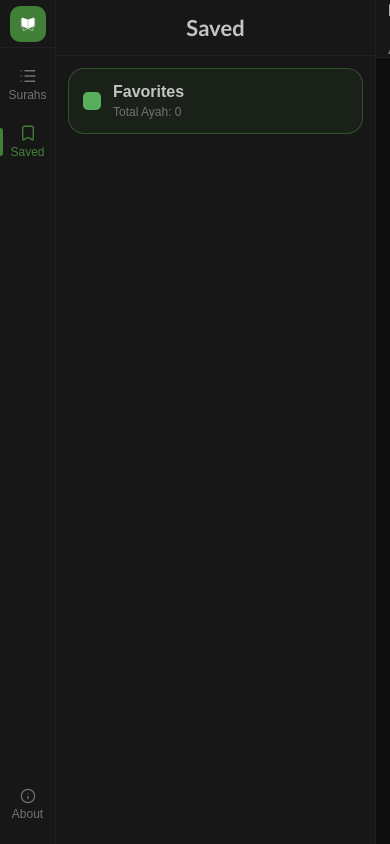
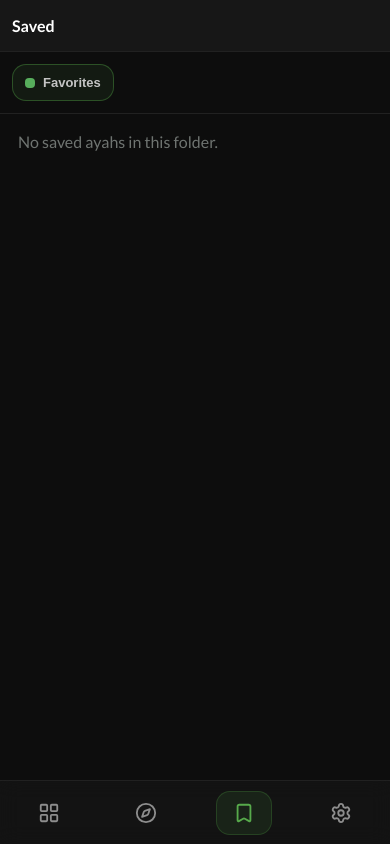
Before and after one commit to mhasan1122/Quran-App, a Next.js app in the folder frontend/: page /saved in a window 390 px wide. Built offline with nearby package versions, Linux system fonts and the light colour scheme; a web font is replaced by a local one.

Commit message:
Refactor mobile layout and styles: update SurahSidebar and AyahReader for improved responsiveness, add mobile bottom navigation, and enhance global styles for better UI consistency.

```diff
--- a/frontend/app/components/AyahReader.tsx
+++ b/frontend/app/components/AyahReader.tsx
@@ -132,8 +132,8 @@ export default function AyahReader({ surahNumber, onPrev, onNext }: Props) {
         ayah={selectedAyah}
         onClose={() => { setAddOpen(false); setSelectedAyah(null); }}
       />
-      {/* Top Bar */}
-      <div className="top-header" style={{ justifyContent: 'space-between', gap: 8 }}>
+      {/* Desktop-only top bar (mobile uses the app-level bar in page.tsx) */}
+      <div className="top-header hide-mobile" style={{ justifyContent: 'space-between', gap: 8 }}>
         <div style={{ display: 'flex', alignItems: 'center', gap: 8 }}>
           <button
             onClick={onPrev}
@@ -146,7 +146,7 @@ export default function AyahReader({ surahNumber, onPrev, onNext }: Props) {
             }}
           >
             <ChevronLeft size={14} />
-            <span className="hide-mobile">Prev</span>
+            <span>Prev</span>
           </button>
           <button
             onClick={onNext}
@@ -158,14 +158,11 @@ export default function AyahReader({ surahNumber, onPrev, onNext }: Props) {
               padding: '4px 8px', display: 'flex', alignItems: 'center', gap: 4, fontSize: 12,
             }}
           >
-            <span className="hide-mobile">Next</span>
+            <span>Next</span>
             <ChevronRight size={14} />
           </button>
         </div>
-
         <div style={{ flex: 1 }} />
-
-        <div style={{ width: 80 }} />
       </div>
 
       {/* Content */}
@@ -246,7 +243,7 @@ export default function AyahReader({ surahNumber, onPrev, onNext }: Props) {
                       </span>
                     </div>
                     <span style={{ fontSize: 11, color: 'var(--text-muted)' }}>
-                      {surahData.number}:{ayah.numberInSurah}
+                      <span className="ayah-ref-mobile">{surahData.number}:{ayah.numberInSurah}</span>
                     </span>
                   </div>
 
--- a/frontend/app/components/SurahSidebar.tsx
+++ b/frontend/app/components/SurahSidebar.tsx
@@ -34,8 +34,8 @@ export default function SurahSidebar({ activeSurah, onSelect, isOpen, onClose }:
     <div
       className={`surah-sidebar`}
       style={{
-        width: 'var(--sidebar-surah-width)',
-        minWidth: 'var(--sidebar-surah-width)',
+        width: '100%',
+        minWidth: 0,
         background: 'var(--bg-secondary)',
         borderRight: '1px solid var(--border-color)',
         display: 'flex',
--- a/frontend/app/globals.css
+++ b/frontend/app/globals.css
@@ -258,10 +258,26 @@ html, body {
 }
 
 @media (max-width: 480px) {
-  .surah-header-strip { padding: 14px 12px; }
-  .revelation-strip-icon { width: 16px; height: 16px; }
-  .surah-header-strip-spacer { width: 16px; }
-  .surah-header-strip-title { font-size: 0.98rem; }
+  .surah-header-strip { padding: 18px 12px 16px; }
+  .revelation-strip-icon { display: none; }
+  .surah-header-strip-spacer { display: none; }
+  .surah-header-strip-inner { max-width: none; }
+  .surah-header-strip-title {
+    font-size: 1.35rem;
+    font-weight: 800;
+    letter-spacing: 0.01em;
+  }
+  .surah-header-strip-meta {
+    font-size: 0.92rem;
+    margin-top: 8px;
+  }
+}
+
+/* Mobile ayah ref (matches QuranMazid look: green 1:1 on the left) */
+.ayah-ref-mobile {
+  font-size: 16px;
+  font-weight: 700;
+  color: var(--accent-gold);
 }
 
 /* Dark PNG silhouettes — sidebar list (darker panel bg) */
@@ -327,10 +343,54 @@ input[type="range"]::-webkit-slider-thumb { -webkit-appearance: none; appearance
   html, body { overflow: auto; }
   .tooltip { display: none; }
   .surah-sidebar {
-    position: fixed !important; left: 56px !important; top: 0 !important;
-    height: 100% !important; z-index: 50 !important;
-    transform: translateX(-110%); transition: transform 0.25s ease;
-    box-shadow: 4px 0 24px rgba(0,0,0,0.5);
+    position: relative !important;
+    left: auto !important;
+    top: auto !important;
+    height: 100% !important;
+    z-index: auto !important;
+    transform: none !important;
+    transition: none !important;
+    box-shadow: none !important;
+    border-right: none !important;
   }
-  .surah-sidebar.open { transform: translateX(0); }
 }
+
+/* Mobile bottom navigation (QuranMazid-like) */
+.mobile-bottom-nav {
+  position: fixed;
+  left: 0;
+  right: 0;
+  bottom: 0;
+  height: 64px;
+  background: rgba(20, 20, 20, 0.92);
+  border-top: 1px solid rgba(255, 255, 255, 0.06);
+  backdrop-filter: blur(10px);
+  display: flex;
+  align-items: center;
+  justify-content: space-around;
+  z-index: 300;
+}
+
+.mobile-bottom-nav__btn {
+  width: 56px;
+  height: 44px;
+  border-radius: 14px;
+  border: 1px solid transparent;
+  background: transparent;
+  color: rgba(255, 255, 255, 0.52);
+  display: inline-flex;
+  align-items: center;
+  justify-content: center;
+  cursor: pointer;
+  transition: background 0.15s ease, color 0.15s ease, border-color 0.15s ease;
+}
+
+.mobile-bottom-nav__btn.active {
+  background: rgba(65, 127, 56, 0.16);
+  border-color: rgba(65, 127, 56, 0.35);
+  color: var(--accent-gold-light);
+}
+
+.mobile-bottom-nav__btn:active {
+  transform: scale(0.96);
+}
--- a/frontend/app/page.tsx
+++ b/frontend/app/page.tsx
@@ -1,13 +1,15 @@
 'use client';
 import { useState, useEffect, useRef } from 'react';
-import { Settings, Menu, Search } from 'lucide-react';
+import { Settings, Menu, Search, LayoutGrid, Compass, Bookmark } from 'lucide-react';
 import IconSidebar from './components/IconSidebar';
 import SurahSidebar from './components/SurahSidebar';
 import AyahReader from './components/AyahReader';
 import SearchPanel from './components/SearchPanel';
 import SettingsPanel from './components/SettingsPanel';
+import { useRouter } from 'next/navigation';
 
 export default function Home() {
+  const router = useRouter();
   const [activeSurah, setActiveSurah] = useState(1);
   const [activePanel, setActivePanel] = useState('surah');
   const [surahSidebarOpen, setSurahSidebarOpen] = useState(false);
@@ -45,28 +47,41 @@ export default function Home() {
 
   return (
     <div style={{ display: 'flex', height: '100vh', overflow: 'hidden', background: 'var(--bg-primary)' }}>
-      {/* Mobile overlay */}
-      {isMobile && surahSidebarOpen && (
-        <div onClick={() => setSurahSidebarOpen(false)} style={{ position: 'fixed', inset: 0, background: 'rgba(0,0,0,0.6)', zIndex: 45 }} />
+      {/* Desktop left rails */}
+      {!isMobile && (
+        <>
+          <IconSidebar activePanel={activePanel} onPanelChange={handlePanelChange} />
+          <div
+            style={{
+              width: 'var(--sidebar-surah-width)',
+              minWidth: 'var(--sidebar-surah-width)',
+              display: showLeftPanel ? 'flex' : 'none',
+              flexDirection: 'column',
+            }}
+          >
+            <SurahSidebar
+              activeSurah={activeSurah}
+              onSelect={handleSurahSelect}
+              isOpen={true}
+              onClose={() => setSurahSidebarOpen(false)}
+            />
+          </div>
+        </>
       )}
 
-      {/* Icon Sidebar */}
-      <IconSidebar activePanel={activePanel} onPanelChange={handlePanelChange} />
-
-      {/* Surah Sidebar (desktop: always in middle, mobile: drawer) */}
-      <div style={{
-        width: 'var(--sidebar-surah-width)', minWidth: 'var(--sidebar-surah-width)',
-        display: showLeftPanel ? 'flex' : (isMobile ? 'flex' : 'none'),
-        flexDirection: 'column',
-        ...(isMobile ? {
-          position: 'fixed', left: 56, top: 0, height: '100%', zIndex: 50,
-          transform: surahSidebarOpen ? 'translateX(0)' : 'translateX(-110%)',
-          transition: 'transform 0.25s ease',
-          boxShadow: surahSidebarOpen ? '4px 0 24px rgba(0,0,0,0.5)' : 'none',
-        } : {}),
-      }}>
-        <SurahSidebar activeSurah={activeSurah} onSelect={handleSurahSelect} isOpen={surahSidebarOpen} onClose={() => setSurahSidebarOpen(false)} />
-      </div>
+      {/* Mobile surah overlay (full screen, no sidebar) */}
+      {isMobile && surahSidebarOpen && (
+        <div style={{ position: 'fixed', inset: 0, zIndex: 220, background: 'rgba(0,0,0,0.72)', backdropFilter: 'blur(6px)' }}>
+          <div style={{ position: 'absolute', inset: 0, background: 'var(--bg-secondary)' }}>
+            <SurahSidebar
+              activeSurah={activeSurah}
+              onSelect={handleSurahSelect}
+              isOpen={true}
+              onClose={() => setSurahSidebarOpen(false)}
+            />
+          </div>
+        </div>
+      )}
 
       {/* Search modal overlay */}
       {showSearchModal && (
@@ -104,7 +119,17 @@ export default function Home() {
       )}
 
       {/* Main Content */}
-      <div style={{ flex: 1, display: 'flex', flexDirection: 'column', overflow: 'hidden', position: 'relative', minWidth: 0 }}>
+      <div
+        style={{
+          flex: 1,
+          display: 'flex',
+          flexDirection: 'column',
+          overflow: 'hidden',
+          position: 'relative',
+          minWidth: 0,
+          paddingBottom: isMobile ? 72 : 0,
+        }}
+      >
         {/* Desktop navbar */}
         {!isMobile && (
           <div className="top-header" style={{ justifyContent: 'space-between', gap: 10 }}>
@@ -159,27 +184,96 @@ export default function Home() {
 
         {/* Mobile header bar */}
         {isMobile && (
-          <div style={{
-            height: 48, background: 'var(--bg-secondary)', borderBottom: '1px solid var(--border-color)',
-            display: 'flex', alignItems: 'center', justifyContent: 'space-between', padding: '0 12px', flexShrink: 0,
-            marginBottom: 12,
-          }}>
-            <button onClick={() => { setActivePanel('surah'); setSurahSidebarOpen(true); }}
-              style={{ background: 'none', border: 'none', color: 'var(--text-secondary)', cursor: 'pointer', padding: 4, display: 'flex', alignItems: 'center', gap: 6 }}>
+          <div
+            className="mobile-appbar"
+            style={{
+              height: 52,
+              background: 'var(--bg-secondary)',
+              borderBottom: '1px solid var(--border-color)',
+              display: 'flex',
+              alignItems: 'center',
+              padding: '0 10px',
+              flexShrink: 0,
+            }}
+          >
+            <button
+              onClick={() => {
+                setActivePanel('surah');
+                setSurahSidebarOpen(true);
+              }}
+              aria-label="Open surah list"
+              style={{
+                width: 40,
+                height: 40,
+                borderRadius: 12,
+                background: 'rgba(255,255,255,0.04)',
+                border: '1px solid rgba(255,255,255,0.06)',
+                color: 'var(--accent-gold)',
+                cursor: 'pointer',
+                display: 'inline-flex',
+                alignItems: 'center',
+                justifyContent: 'center',
+                flexShrink: 0,
+              }}
+            >
               <Menu size={18} />
-              <span style={{ fontSize: 13 }}>Surahs</span>
             </button>
-            <div style={{ display: 'flex', alignItems: 'center', gap: 8 }}>
-              <img src="/quran%20icon.svg" alt="" width={26} height={26} style={{ display: 'block' }} />
-              <span style={{ fontSize: 13, fontWeight: 600, color: 'var(--text-primary)' }}>Quran Mazid</span>
+
+            <div style={{ display: 'flex', alignItems: 'center', gap: 10, marginLeft: 10, flex: 1, minWidth: 0 }}>
+              <span
+                style={{
+                  fontSize: 16,
+                  fontWeight: 700,
+                  color: 'var(--accent-on-primary)',
+                  letterSpacing: '0.01em',
+                  whiteSpace: 'nowrap',
+                  overflow: 'hidden',
+                  textOverflow: 'ellipsis',
+                }}
+              >
+                Quran Mazid
+              </span>
             </div>
-            <div style={{ fontSize: 14, fontWeight: 400, color: '#787D7A', lineHeight: '20px', whiteSpace: 'nowrap', overflow: 'hidden', textOverflow: 'ellipsis' }}>
-                Read, Study, and Learn The Quran
-              </div>
-            <button onClick={() => setSettingsOpen(v => !v)}
-              style={{ background: 'none', border: 'none', color: 'var(--text-secondary)', cursor: 'pointer', padding: 4 }}>
-              <Settings size={18} />
-            </button>
+
+            <div style={{ display: 'flex', alignItems: 'center', gap: 10, flexShrink: 0 }}>
+              <button
+                onClick={() => setActivePanel('search')}
+                aria-label="Search"
+                style={{
+                  width: 40,
+                  height: 40,
+                  borderRadius: 12,
+                  background: 'rgba(255,255,255,0.04)',
+                  border: '1px solid rgba(255,255,255,0.06)',
+                  color: 'var(--text-secondary)',
+                  cursor: 'pointer',
+                  display: 'inline-flex',
+                  alignItems: 'center',
+                  justifyContent: 'center',
+                }}
+              >
+                <Search size={18} />
+              </button>
+
+              <button
+                onClick={() => setSettingsOpen((v) => !v)}
+                aria-label="Display settings"
+                style={{
+                  width: 40,
+                  height: 40,
+                  borderRadius: 12,
+                  background: 'rgba(255,255,255,0.04)',
+                  border: '1px solid rgba(255,255,255,0.06)',
+                  color: 'var(--accent-gold)',
+                  cursor: 'pointer',
+                  display: 'inline-flex',
+                  alignItems: 'center',
+                  justifyContent: 'center',
+                }}
+              >
+                <Settings size={18} />
+              </button>
+            </div>
           </div>
         )}
 
@@ -198,6 +292,52 @@ export default function Home() {
           onNext={() => setActiveSurah(n => Math.min(114, n + 1))}
         />
       </div>
+
+      {/* Mobile bottom navigation (reference style) */}
+      {isMobile && (
+        <div className="mobile-bottom-nav" role="navigation" aria-label="Primary">
+          <button
+            className={`mobile-bottom-nav__btn ${surahSidebarOpen ? 'active' : ''}`}
+            onClick={() => {
+              setActivePanel('surah');
+              setSettingsOpen(false);
+              setSurahSidebarOpen(true);
+            }}
+            aria-label="Surahs"
+          >
+            <LayoutGrid size={22} />
+          </button>
+          <button
+            className={`mobile-bottom-nav__btn ${activePanel === 'search' ? 'active' : ''}`}
+            onClick={() => {
+              setSurahSidebarOpen(false);
+              setSettingsOpen(false);
+              setActivePanel('search');
+            }}
+            aria-label="Search"
+          >
+            <Compass size={22} />
+          </button>
+          <button
+            className="mobile-bottom-nav__btn"
+            onClick={() => router.push('/saved')}
+            aria-label="Saved"
+          >
+            <Bookmark size={22} />
+          </button>
+          <button
+            className={`mobile-bottom-nav__btn ${settingsOpen ? 'active' : ''}`}
+            onClick={() => {
+              setSurahSidebarOpen(false);
+              setActivePanel('surah');
+              setSettingsOpen(v => !v);
+            }}
+            aria-label="Settings"
+          >
+            <Settings size={22} />
+          </button>
+        </div>
+      )}
 
       {/* Settings (desktop: always visible right sidebar) */}
       {dockSettings && (
--- a/frontend/app/saved/page.tsx
+++ b/frontend/app/saved/page.tsx
@@ -1,7 +1,7 @@
 'use client';
 import { useEffect, useMemo, useState } from 'react';
 import { useRouter } from 'next/navigation';
-import IconSidebar from '../components/IconSidebar';
+import { LayoutGrid, Compass, Bookmark, Settings } from 'lucide-react';
 import { CollectionFolder, useCollections } from '../context/CollectionsContext';
 
 export default function SavedPage() {
@@ -9,25 +9,63 @@ export default function SavedPage() {
   const { getFolders, getItemsByFolder, clearFolder } = useCollections();
   const folders = useMemo(() => getFolders('bookmark'), [getFolders]);
   const [activeFolderId, setActiveFolderId] = useState<string>(folders[0]?.id ?? 'favorites');
+  const [isMobile, setIsMobile] = useState(false);
 
   useEffect(() => {
     if (folders.length && !folders.some(f => f.id === activeFolderId)) setActiveFolderId(folders[0].id);
   }, [folders, activeFolderId]);
+
+  useEffect(() => {
+    const check = () => setIsMobile(window.innerWidth < 768);
+    check();
+    window.addEventListener('resize', check);
+    return () => window.removeEventListener('resize', check);
+  }, []);
 
   const items = getItemsByFolder(activeFolderId);
   const activeFolder = folders.find(f => f.id === activeFolderId);
 
   return (
     <div style={{ display: 'flex', height: '100vh', overflow: 'hidden', background: 'var(--bg-primary)' }}>
-      <IconSidebar
-        activePanel="bookmark"
-        onPanelChange={(panel) => {
-          if (panel === 'surah') router.push('/');
-          if (panel === 'bookmark') return;
+      {/* Content */}
+      <div style={{ flex: 1, minWidth: 0, display: 'flex', flexDirection: 'column', height: '100%', paddingBottom: isMobile ? 72 : 0 }}>
+        {/* Mobile top bar */}
+        {isMobile && (
+          <div
+            style={{
+              height: 52,
+              background: 'var(--bg-secondary)',
+              borderBottom: '1px solid var(--border-color)',
+              display: 'flex',
+              alignItems: 'center',
+              padding: '0 12px',
+              flexShrink: 0,
+              justifyContent: 'space-between',
             }}
-      />
+          >
+            <div style={{ fontSize: 16, fontWeight: 800, color: 'var(--accent-on-primary)' }}>Saved</div>
+            {items.length > 0 && (
+              <button
+                onClick={() => clearFolder(activeFolderId)}
+                style={{
+                  background: 'rgba(255,255,255,0.04)',
+                  border: '1px solid rgba(255,255,255,0.06)',
+                  borderRadius: 12,
+                  padding: '8px 10px',
+                  color: 'var(--text-secondary)',
+                  cursor: 'pointer',
+                  fontSize: 12,
+                }}
+              >
+                Clear
+              </button>
+            )}
+          </div>
+        )}
 
-      {/* Left: folder list */}
+        {/* Desktop layout: keep folder rail */}
+        {!isMobile ? (
+          <div style={{ display: 'flex', flex: 1, minHeight: 0 }}>
             <div style={{ width: 320, minWidth: 320, background: 'var(--bg-secondary)', borderRight: '1px solid var(--border-color)', height: '100%', overflow: 'hidden' }}>
               <div style={{ height: 56, display: 'flex', alignItems: 'center', justifyContent: 'center', borderBottom: '1px solid var(--border-color)' }}>
                 <div style={{ fontSize: 22, fontWeight: 900, color: 'var(--text-primary)' }}>Saved</div>
@@ -45,7 +83,6 @@ export default function SavedPage() {
               </div>
             </div>
 
-      {/* Middle: list */}
             <div style={{ flex: 1, minWidth: 0, display: 'flex', flexDirection: 'column', height: '100%' }}>
               <div className="top-header" style={{ justifyContent: 'space-between' }}>
                 <div style={{ color: 'var(--text-primary)', fontWeight: 800 }}>
@@ -89,6 +126,74 @@ export default function SavedPage() {
               </div>
             </div>
           </div>
+        ) : (
+          <div style={{ flex: 1, overflow: 'auto' }}>
+            {/* Mobile: folders as horizontal chips */}
+            <div style={{ display: 'flex', gap: 10, padding: 12, overflowX: 'auto', borderBottom: '1px solid var(--border-color)' }}>
+              {folders.map((f) => (
+                <button
+                  key={f.id}
+                  onClick={() => setActiveFolderId(f.id)}
+                  style={{
+                    flexShrink: 0,
+                    padding: '10px 12px',
+                    borderRadius: 14,
+                    border: f.id === activeFolderId ? '1px solid rgba(65,127,56,0.55)' : '1px solid rgba(255,255,255,0.08)',
+                    background: f.id === activeFolderId ? 'rgba(65,127,56,0.12)' : 'rgba(255,255,255,0.04)',
+                    color: 'var(--text-primary)',
+                    cursor: 'pointer',
+                    fontSize: 13,
+                    fontWeight: 700,
+                    display: 'inline-flex',
+                    alignItems: 'center',
+                    gap: 8,
+                  }}
+                >
+                  <span aria-hidden style={{ width: 10, height: 10, borderRadius: 4, background: f.color, opacity: 0.92 }} />
+                  {f.name}
+                </button>
+              ))}
+            </div>
+
+            {items.length === 0 ? (
+              <div style={{ padding: 18, color: 'var(--text-muted)' }}>No saved ayahs in this folder.</div>
+            ) : (
+              items.map((i) => (
+                <div key={i.key} className="ayah-card">
+                  <div style={{ fontSize: 12, color: 'var(--accent-gold)', fontWeight: 800, marginBottom: 10 }}>
+                    {i.surahNumber}:{i.ayahNumberInSurah}
+                  </div>
+                  <div style={{ direction: 'rtl', textAlign: 'right', color: 'var(--text-primary)', fontSize: 22, lineHeight: 2.1, marginBottom: 10 }}>
+                    {i.arabicText}
+                  </div>
+                  <div style={{ color: 'var(--accent-on-primary)', fontSize: 15, lineHeight: 1.7, fontFamily: 'Lato, sans-serif', fontWeight: 300 }}>
+                    {i.translation}
+                  </div>
+                </div>
+              ))
+            )}
+          </div>
+        )}
+      </div>
+
+      {/* Mobile bottom navigation */}
+      {isMobile && (
+        <div className="mobile-bottom-nav" role="navigation" aria-label="Primary">
+          <button className="mobile-bottom-nav__btn" onClick={() => router.push('/')} aria-label="Surahs">
+            <LayoutGrid size={22} />
+          </button>
+          <button className="mobile-bottom-nav__btn" onClick={() => router.push('/?search=1')} aria-label="Search">
+            <Compass size={22} />
+          </button>
+          <button className="mobile-bottom-nav__btn active" onClick={() => router.push('/saved')} aria-label="Saved">
+            <Bookmark size={22} />
+          </button>
+          <button className="mobile-bottom-nav__btn" onClick={() => router.push('/')} aria-label="Settings">
+            <Settings size={22} />
+          </button>
+        </div>
+      )}
+    </div>
   );
 }
 
```
Lines whose indentation alone changed are shown as unchanged.
